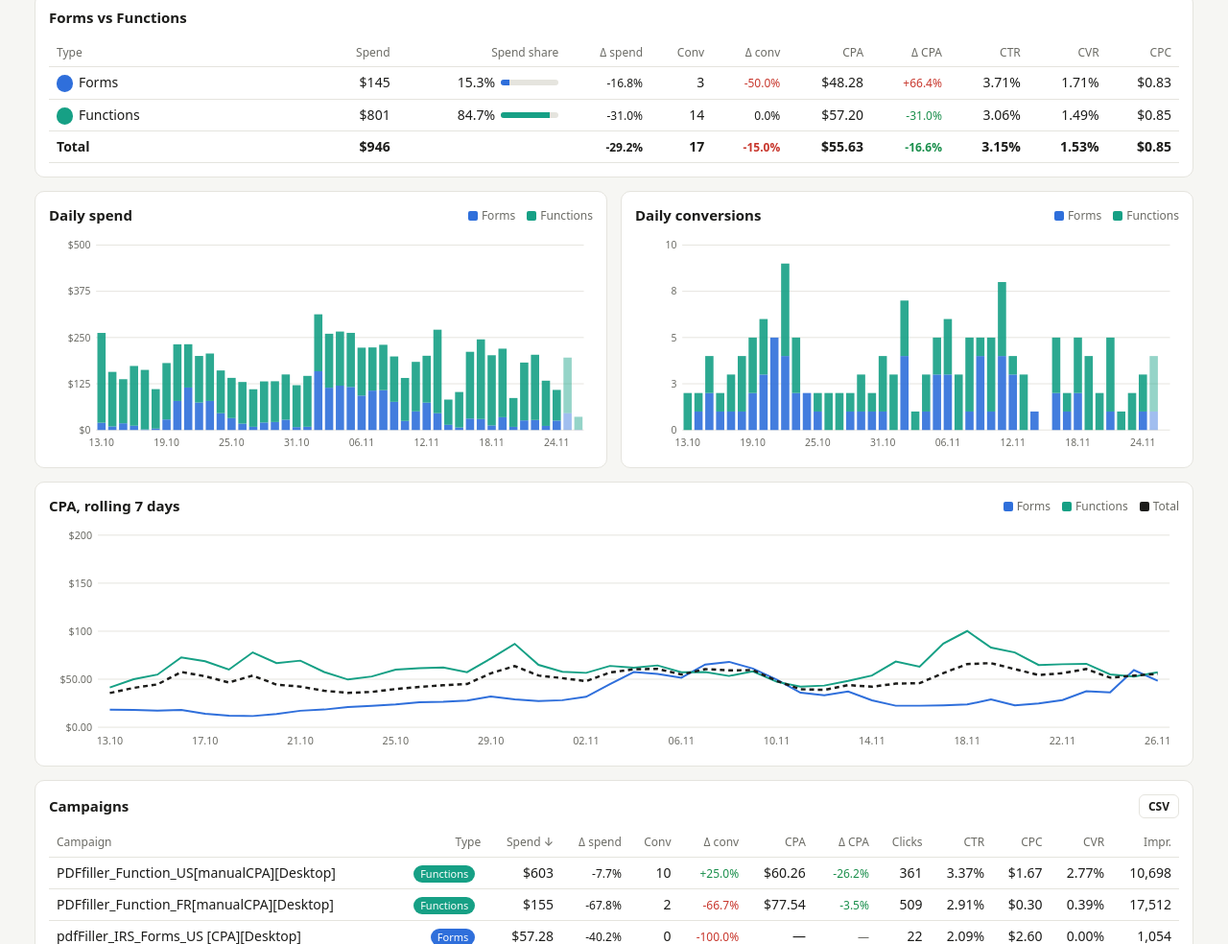
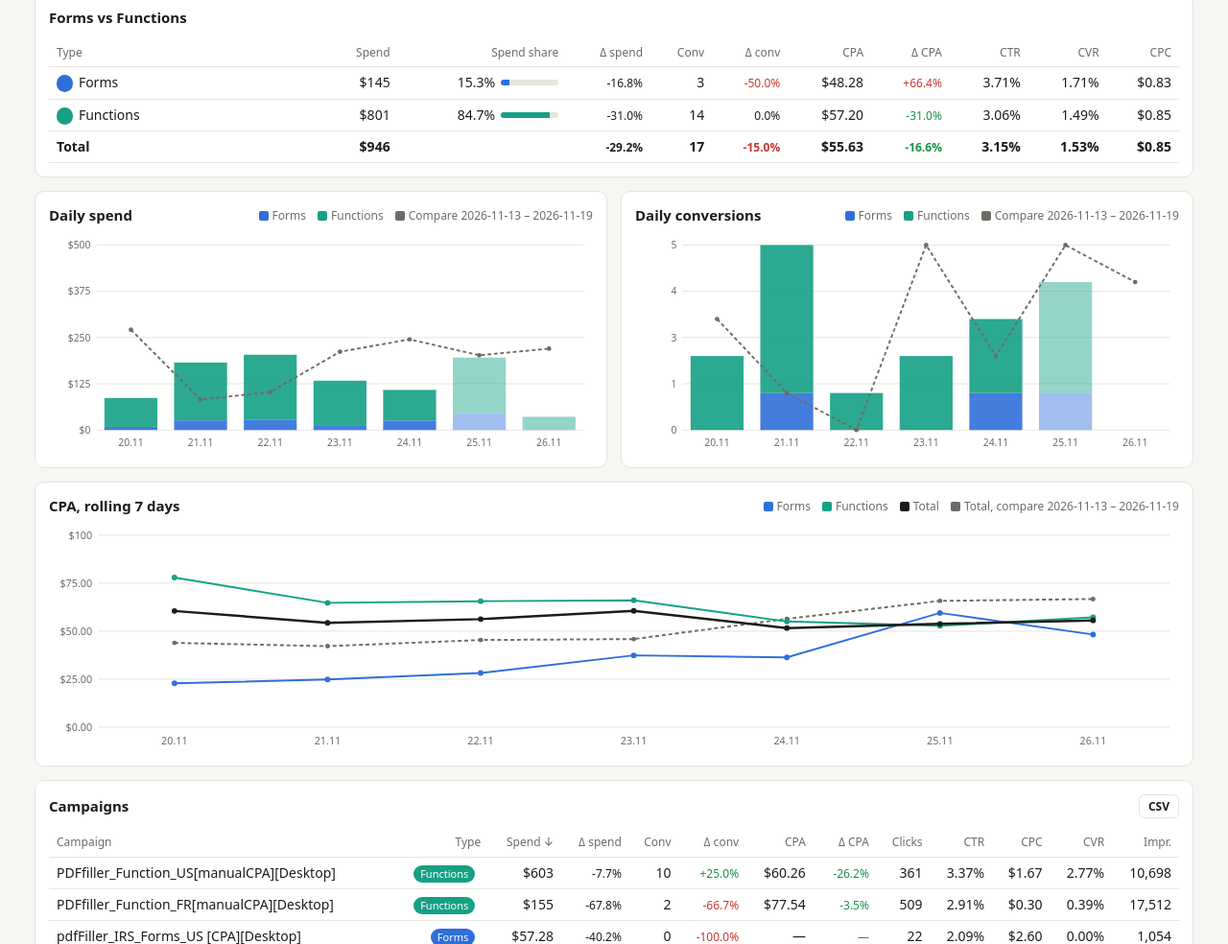
Before and after one commit to sushchenkoganna-jpg/openai-ads-daily, a plain HTML site: page dashboard/index.html in a window 1280 px wide. Shown: the part 513-1497 px from the top of the page at 96% size. Drawn offline with Linux system fonts and the light colour scheme.

Commit message:
data: 2026-11-27

```diff
--- a/dashboard/index.html
+++ b/dashboard/index.html
@@ -118,35 +118,43 @@ function types(g){
   $("tt").innerHTML=`<table><tr><th>Type</th><th>Spend</th><th>Spend share</th><th>Δ spend</th><th>Conv</th><th>Δ conv</th><th>CPA</th><th>Δ CPA</th><th>CTR</th><th>CVR</th><th>CPC</th></tr>`+
     rows.map(({t,a,b})=>row(t,a,b,tot?a.spend/tot:0,TC[t])).join("")+row("Total",g.A,g.B,null,null)+"</table>";
 }
-function series(){
-  const end=st.d2,start=span(st.d1,st.d2)>=45?st.d1:addD(end,-44),days=[];for(let d=start;d<=end;d=addD(d,1))days.push(d);
-  const by={};for(const r of D.c){if(!keep(r[1])||r[0]<addD(start,-6)||r[0]>end)continue;const k=r[0]+"|"+CT[r[1]];add(by[k]||(by[k]=z()),r)}
+function series(a,b){   // days a..b, plus 6 days before a for the rolling CPA
+  const days=[];for(let d=a;d<=b;d=addD(d,1))days.push(d);
+  const by={};for(const r of D.c){if(!keep(r[1])||r[0]<addD(a,-6)||r[0]>b)continue;const k=r[0]+"|"+CT[r[1]];add(by[k]||(by[k]=z()),r)}
   return{days,get:(d,t)=>by[d+"|"+t]||z()}}
+const PC="var(--mut)";
+function prevLine(vals,P,lab,f,x,y){   // comparison period, aligned day by day with the selected one
+  let s="",seg=[];const flush=()=>{if(seg.length>1)s+=`<polyline fill="none" stroke="${PC}" stroke-width="2" stroke-dasharray="4 3" points="${seg.join(" ")}"/>`;seg=[]};
+  vals.forEach((v,i)=>{if(v==null)return flush();seg.push(`${x(i)},${y(v)}`);s+=`<circle cx="${x(i)}" cy="${y(v)}" r="2.5" fill="${PC}"/><circle cx="${x(i)}" cy="${y(v)}" r="7" fill="transparent"><title>${P.days[i]} · ${lab}: ${f(v)}</title></circle>`});flush();return s}
 function axis(W,H,L,R,T,B,max,f){let s="";for(let g=0;g<=4;g++){const v=max*g/4,y=T+(H-T-B)*(1-g/4);
   s+=`<line x1="${L}" x2="${W-R}" y1="${y}" y2="${y}" stroke="var(--line)"/><text x="${L-6}" y="${y+4}" text-anchor="end">${f(v)}</text>`}return s}
 function nice(m){if(m<=0)return 1;const p=Math.pow(10,Math.floor(Math.log10(m))),n=m/p;return(n<=1?1:n<=2?2:n<=5?5:10)*p}
 const shownTypes=()=>usedTypes.filter(t=>st.t===""||t===st.t);
 const dlab=(S,i,every,W,L,w,H)=>i%every===0?`<text x="${L+w*i+w/2}" y="${H-8}" text-anchor="middle">${S.days[i].slice(8)}.${S.days[i].slice(5,7)}</text>`:"";
 function bars(id,lgId,key,f){
-  const S=series(),W=600,H=240,L=52,R=10,T=10,B=26,w=(W-L-R)/S.days.length,ts=shownTypes();
-  const tot=S.days.map(d=>ts.reduce((s,t)=>s+S.get(d,t)[key],0)),mx=nice(Math.max(...tot)),y=v=>T+(H-T-B)*(1-v/mx);
+  const[p1,p2]=prev(),S=series(st.d1,st.d2),P=series(p1,p2),n=S.days.length,W=600,H=240,L=52,R=10,T=10,B=26,w=(W-L-R)/n,ts=shownTypes();
+  const sum=(X,d)=>ts.reduce((s,t)=>s+X.get(d,t)[key],0);
+  const tot=S.days.map(d=>sum(S,d)),pv=S.days.map((_,i)=>P.days[i]?sum(P,P.days[i]):null);
+  const mx=nice(Math.max(0,...tot,...pv.filter(v=>v!=null))),y=v=>T+(H-T-B)*(1-v/mx),x=i=>L+w*i+w/2;
   let s=`<svg viewBox="0 0 ${W} ${H}">`+axis(W,H,L,R,T,B,mx,f);
   S.days.forEach((d,i)=>{let acc=0;const inc=d>=addD(LAST,-1);for(const t of ts){const v=S.get(d,t)[key];if(!v)continue;
     s+=`<rect x="${L+w*i+w*.12}" y="${y(acc+v)}" width="${w*.76}" height="${y(acc)-y(acc+v)}" fill="${TC[t]}" opacity="${inc?.45:.9}"><title>${d} · ${t}: ${f(v)}</title></rect>`;acc+=v}
-    s+=dlab(S,i,Math.ceil(S.days.length/8),W,L,w,H)});
-  $(id).innerHTML=s+"</svg>";$(lgId).innerHTML=ts.map(t=>`<span><i style="background:${TC[t]}"></i>${t}</span>`).join("");
+    s+=dlab(S,i,Math.ceil(n/8),W,L,w,H)});
+  s+=prevLine(pv,P,"compare",f,x,y);
+  $(id).innerHTML=s+"</svg>";$(lgId).innerHTML=ts.map(t=>`<span><i style="background:${TC[t]}"></i>${t}</span>`).join("")+`<span><i style="background:${PC}"></i>Compare ${p1} – ${p2}</span>`;
 }
 function cpaChart(){
-  const S=series(),W=1200,H=240,L=52,R=10,T=10,B=26,w=(W-L-R)/S.days.length,ts=shownTypes();
+  const[p1,p2]=prev(),S=series(st.d1,st.d2),P=series(p1,p2),n=S.days.length,W=1200,H=240,L=52,R=10,T=10,B=26,w=(W-L-R)/n,ts=shownTypes();
   const lines=ts.map(t=>({t,c:TC[t],set:[t]}));if(ts.length>1)lines.push({t:"Total",c:"var(--fg)",set:ts});
-  const roll=(d,set)=>{let sp=0,cv=0;for(let j=0;j<7;j++)for(const x of set){const v=S.get(addD(d,-j),x);sp+=v.spend;cv+=v.conv}return cv?sp/cv:null};
-  const vals=lines.map(l=>S.days.map(d=>roll(d,l.set))),mx=nice(Math.max(1,...vals.flat().filter(v=>v!=null))),y=v=>T+(H-T-B)*(1-v/mx);
-  let s=`<svg viewBox="0 0 ${W} ${H}">`+axis(W,H,L,R,T,B,mx,usd);
-  lines.forEach((l,k)=>{const st_=`fill="none" stroke="${l.c}" stroke-width="${l.t==="Total"?2.5:2}"${l.t==="Total"?' stroke-dasharray="5 4"':""}`;let seg=[];
+  const roll=(X,d,set)=>{let sp=0,cv=0;for(let j=0;j<7;j++)for(const t of set){const v=X.get(addD(d,-j),t);sp+=v.spend;cv+=v.conv}return cv?sp/cv:null};
+  const vals=lines.map(l=>S.days.map(d=>roll(S,d,l.set))),pv=S.days.map((_,i)=>P.days[i]?roll(P,P.days[i],ts):null);
+  const mx=nice(Math.max(1,...vals.flat().filter(v=>v!=null),...pv.filter(v=>v!=null))),y=v=>T+(H-T-B)*(1-v/mx),x=i=>L+w*i+w/2;
+  let s=`<svg viewBox="0 0 ${W} ${H}">`+axis(W,H,L,R,T,B,mx,usd)+prevLine(pv,P,"compare CPA 7d",usd,x,y);
+  lines.forEach((l,k)=>{const st_=`fill="none" stroke="${l.c}" stroke-width="${l.t==="Total"?2.5:2}"`;let seg=[];
     const flush=()=>{if(seg.length)s+=`<polyline ${st_} points="${seg.join(" ")}"/>`;seg=[]};
-    vals[k].forEach((v,i)=>{if(v==null)return flush();seg.push(`${L+w*i+w/2},${y(v)}`);s+=`<circle cx="${L+w*i+w/2}" cy="${y(v)}" r="7" fill="transparent"><title>${S.days[i]} · ${l.t}: CPA 7d ${usd(v)}</title></circle>`});flush()});
-  S.days.forEach((d,i)=>{s+=dlab(S,i,Math.ceil(S.days.length/14),W,L,w,H)});
-  $("ch3").innerHTML=s+"</svg>";$("lg3").innerHTML=lines.map(l=>`<span><i style="background:${l.c}"></i>${l.t}</span>`).join("");
+    vals[k].forEach((v,i)=>{if(v==null)return flush();seg.push(`${x(i)},${y(v)}`);s+=`<circle cx="${x(i)}" cy="${y(v)}" r="${n<=31?3:0}" fill="${l.c}"/><circle cx="${x(i)}" cy="${y(v)}" r="7" fill="transparent"><title>${S.days[i]} · ${l.t}: CPA 7d ${usd(v)}</title></circle>`});flush()});
+  S.days.forEach((d,i)=>{s+=dlab(S,i,Math.ceil(n/14),W,L,w,H)});
+  $("ch3").innerHTML=s+"</svg>";$("lg3").innerHTML=lines.map(l=>`<span><i style="background:${l.c}"></i>${l.t}</span>`).join("")+`<span><i style="background:${PC}"></i>${ts.length>1?"Total, compare":"Compare"} ${p1} – ${p2}</span>`;
 }
 function charts(){bars("ch1","lg1","spend",v=>"$"+fmt(v));bars("ch2","lg2","conv",v=>fmt(v));cpaChart()}
 const COLS=[["type","Type"],["spend","Spend",usd],["dspend","Δ spend",null,2],["conv","Conv",v=>fmt(v,v%1?1:0)],["dconv","Δ conv",null,0],["cpa","CPA",usd],["dcpa","Δ CPA",null,1],
```
